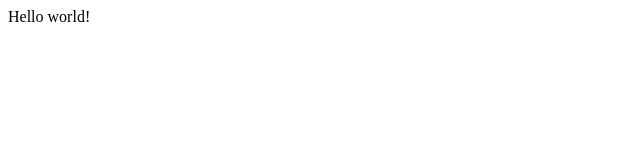
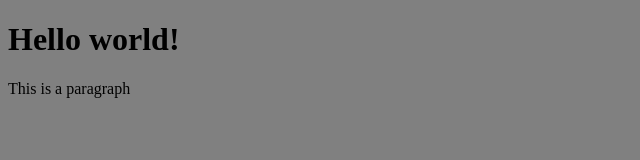
Before and after one commit to danielpmachado/rgba-to-hex, a Gatsby site in the folder app/: page / in a window 1280 px wide. Shown: the whole page, without its empty margins (0-640 px from the left). Built offline with nearby package versions, Linux system fonts and the light colour scheme; Gatsby itself is replaced by a stand-in of ours.

Commit message:
import styles

```diff
--- /dev/null
+++ b/app/gatsby-browser.js
@@ -0,0 +1 @@
+import "./src/styles/global.css"
--- a/app/src/pages/index.js
+++ b/app/src/pages/index.js
@@ -1,5 +1,11 @@
 import React from "react"
 
 export default function Home() {
-  return <div>Hello world!</div>
+  return (
+    <div>
+      <h1> Hello world! </h1>
+      <p> This is a paragraph </p>
+    </div>
+
+  )
 }
--- /dev/null
+++ b/app/src/styles/global.css
@@ -0,0 +1,3 @@
+html {
+    background-color: grey;
+  }
```
Also changed, not shown: 2 other files.
